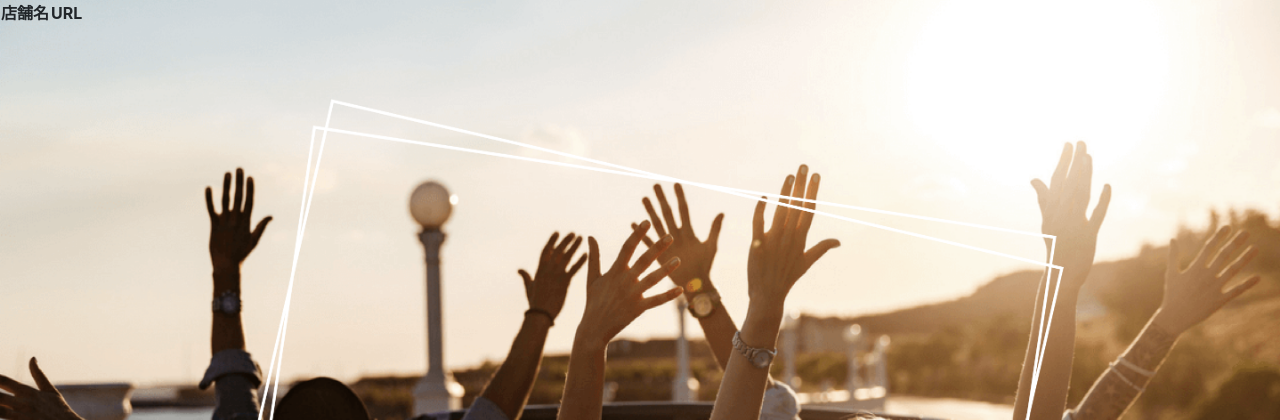
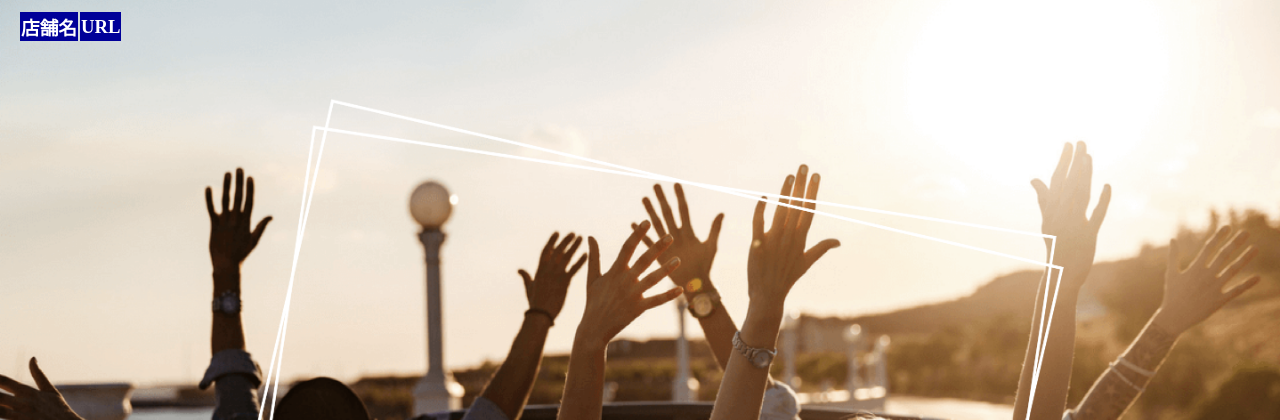
Before and after one commit to yonechitest/Django-Heroku, a Django app: page /dev/top2 in a window 1280 px wide. Shown: the top 420 px of the page. Run offline with Django 3.2, Linux system fonts and the light colour scheme; lists and menus that the app fills with data are empty; some libraries are stand-ins or nearby versions.

Commit message:
top2画面修正

```diff
--- a/hello/templates/hello/top2.html
+++ b/hello/templates/hello/top2.html
@@ -3,17 +3,10 @@
 <html lang=ja>
     <head>
         <mata charset=UTF-8>
-        <meta name="viewport" content="width=device-width,initial-scale=1.0,minimum-scale=1.0">
-        <script type="text/javascript" src="/static/jquery/jquery-3.2.1.min.js"></script>
-        <script src="https://cdn.jsdelivr.net/npm/sweetalert2@8"></script>        <link type="text/css" rel="stylesheet"
-        href="http://code.jquery.com/ui/1.10.3/themes/cupertino/jquery-ui.min.css" />
-        <script type="text/javascript"
-        src="http://code.jquery.com/jquery-1.10.2.min.js"></script>
-        <script type="text/javascript"
-        src="http://code.jquery.com/ui/1.10.3/jquery-ui.min.js"></script>
-        <link rel="stylesheet" type="text/css" href="{% static 'css/bootstrap.css' %}" />
         <link rel="shortcut icon"  href="{% static 'img/favicon.ico' %}">
         <link rel="stylesheet" href="{% static 'css/limmy.css' %}" type="text/css">
+        <link rel="stylesheet" type="text/css" href="{% static 'hello/css/style.css' %}" />
+
         <title>result</title>
     </head>
     <body>
@@ -28,7 +21,7 @@
 
 
 
-        <table>
+        <table >
             <tr>
                 <th>店舗名</th>
                 <th>URL</th>
```
